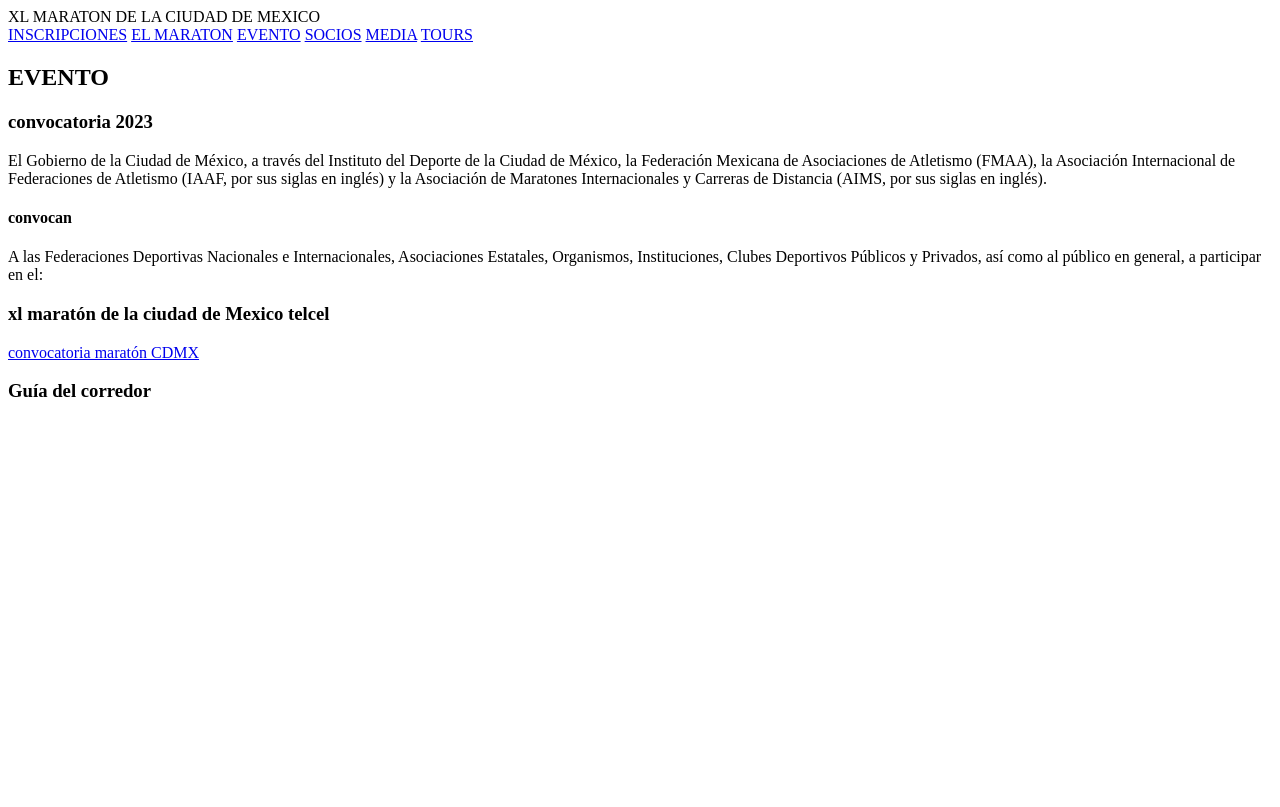
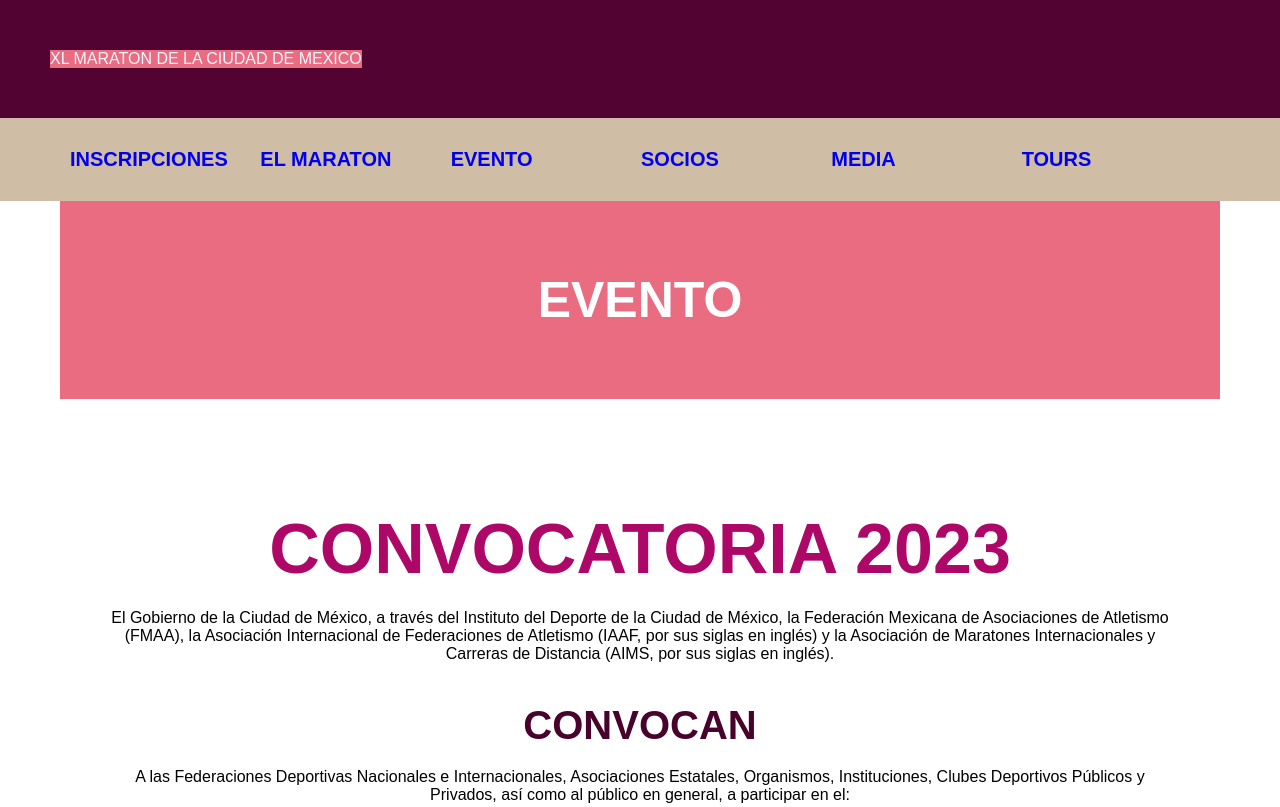
Before and after one commit to Genarohp7/maraton, a plain HTML site: page index.html in a window 1280 px wide. Shown: the top 807 px of the page. Drawn offline with Linux system fonts and the light colour scheme; the site is published under a folder, as on GitHub Pages, so addresses that start at the root find nothing.

Commit message:
se modifica origen de css

```diff
--- a/index.html
+++ b/index.html
@@ -2,7 +2,7 @@
 <html lang="en">
   <head>
     <meta charset="UTF-8" />
-    <link rel="stylesheet" href="/style.css" />
+    <link rel="stylesheet" href="./estilos/style.css" />
     <meta name="viewport" content="width=device-width, initial-scale=1.0" />
     <title>PROYECTO1</title>
   </head>
```
Also changed, not shown: .gitignore/ignorado.txt (added), estilos/style.css (renamed from style.css).
